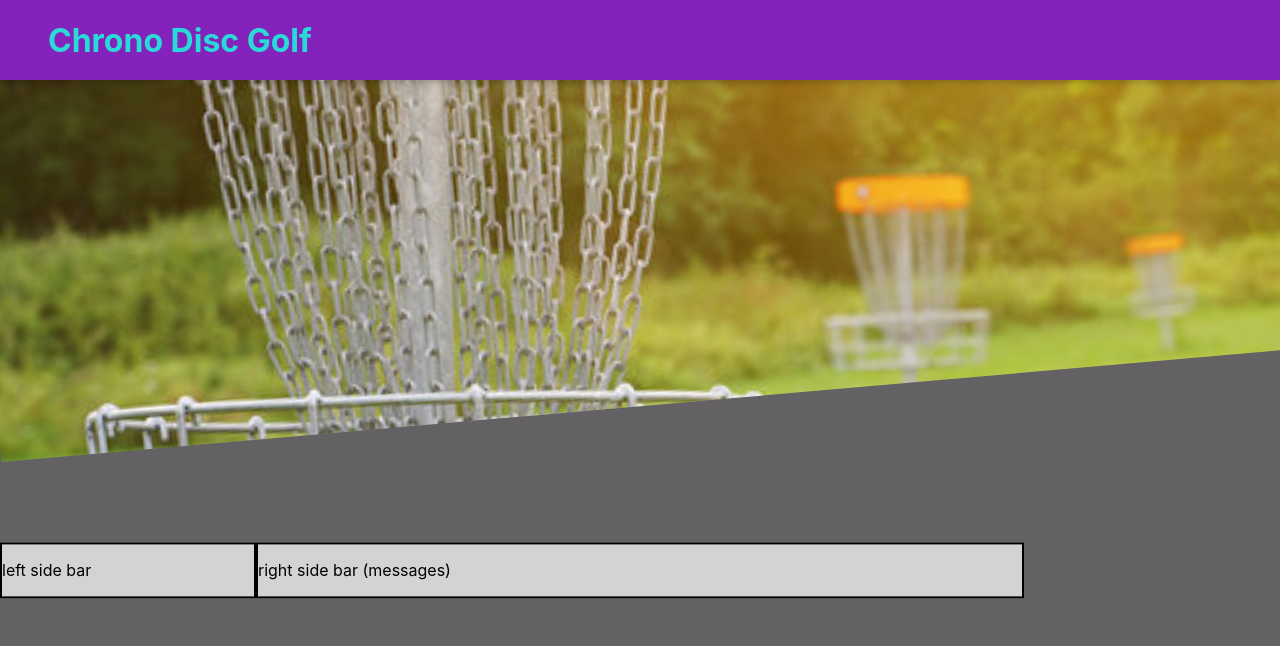
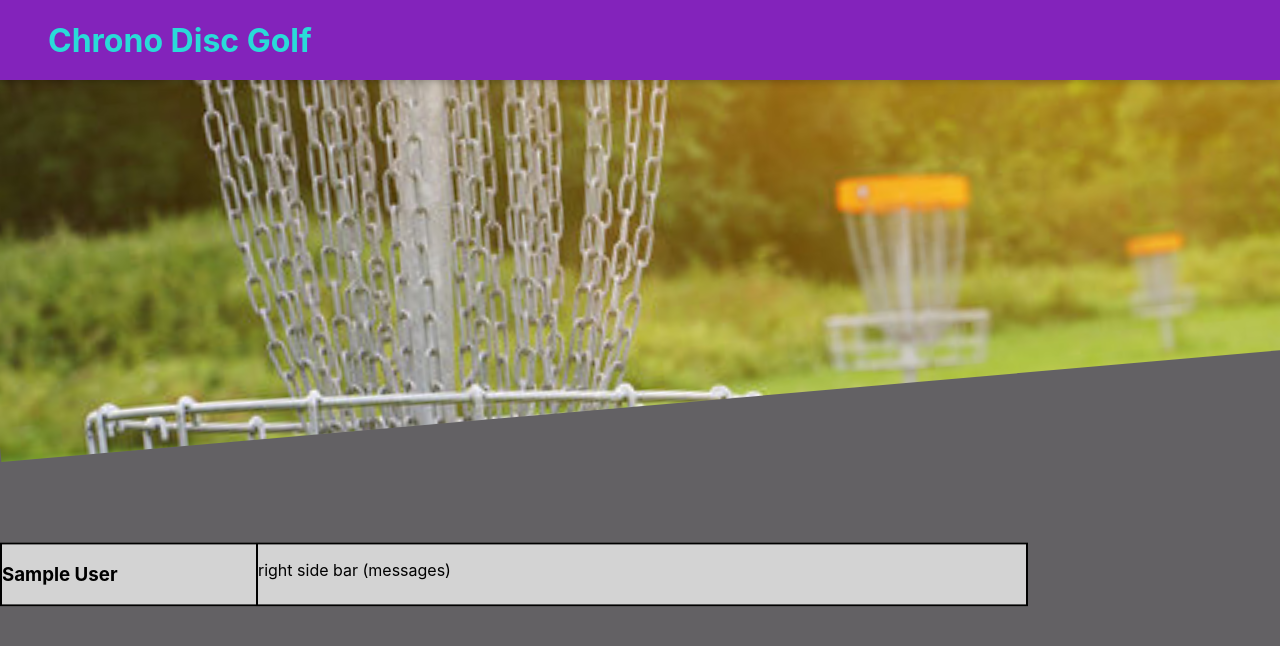
Before and after one commit to NicholasCorcoran/DiscGolf, a React (Create React App) app: page /player in a window 1280 px wide. Shown: the top 646 px of the page. Built offline with nearby package versions, Linux system fonts and the light colour scheme; no server answers; sample sign-in values are in the browser's storage.

Commit message:
Signup fixes and leftsidebar
Created left side bar still in production.
made fixes to signup form

```diff
--- a/src/components/ScoreCard/ScoreCard.tsx
+++ b/src/components/ScoreCard/ScoreCard.tsx
@@ -32,7 +32,8 @@ export const ScoreCard: React.FC<{
   return (
     <>
       <div>
-        {data.map((i) => {
+        {data
+          ? data.map((i) => {
               return (
                 <div key={Math.random()} className={classes.card}>
                   <div>
@@ -54,7 +55,8 @@ export const ScoreCard: React.FC<{
                   <p key={Math.random()}>{i.date.substring(0, 10)}</p>
                 </div>
               );
-        })}
+            })
+          : null}
       </div>
     </>
   );
--- a/src/components/Signup/Signup.tsx
+++ b/src/components/Signup/Signup.tsx
@@ -12,6 +12,24 @@ import { AuthDataFormat } from "../../models/authDataFormat";
 import { updateProfile } from "firebase/auth";
 import { Card } from "../UI/Cards/Card";
 import { useNavigate } from "react-router-dom";
+import { chronoFirebase } from "../../http";
+
+type signupForms = {
+  displayName: string;
+  fName: string;
+  lName: string;
+};
+
+const createUser = (uid: string, data: signupForms) => {
+  chronoFirebase
+    .post(`/PlayerData/${uid}.json`, JSON.stringify(data))
+    .then(function (response) {
+      console.log(response);
+    })
+    .catch(function (error) {
+      console.log(error);
+    });
+};
 
 export const Signup: React.FC = () => {
   const authc = auth;
@@ -30,7 +48,7 @@ export const Signup: React.FC = () => {
       console.log("hello");
       const authData = userCredential.user;
       updateProfile(authData, {
-        displayName: userData.fName,
+        displayName: userData.dName,
         photoURL:
           "https://cdn.pixabay.com/photo/2015/10/05/22/37/blank-profile-picture-973460_960_720.png",
       });
@@ -43,6 +61,12 @@ export const Signup: React.FC = () => {
       );
       localStorage.setItem("token", JSON.stringify(token));
       localStorage.setItem("player_uid", JSON.stringify(authData.uid));
+      const signupData = {
+        displayName: userData.dName,
+        fName: userData.fName,
+        lName: userData.lName,
+      } as signupForms;
+      createUser(authData.uid, signupData);
       ctx.userSignedIn(userInfo);
       ctx.login();
       nav("/player");
--- a/src/components/Signup/SignupForm.tsx
+++ b/src/components/Signup/SignupForm.tsx
@@ -50,8 +50,8 @@ export const SignupForm: React.FC<{
         id="displayname"
         type="text"
         name="displayname"
-        onBlur={props.onFNBlur}
-        onChange={props.onFNameChange}
+        onBlur={props.onDBlur}
+        onChange={props.onDNameChange}
       />
       <label htmlFor="fname" className={classes.label5}>
         First Name
--- a/src/components/UI/Forms/UserForm.tsx
+++ b/src/components/UI/Forms/UserForm.tsx
@@ -65,6 +65,7 @@ export const UserForm: React.FC<{
   };
   const onDNameChangeHandler = (event: React.ChangeEvent<HTMLInputElement>) => {
     setDName(event.target.value);
+    console.log(dName);
   };
 
   const onEmailBlur = () => {
@@ -96,11 +97,11 @@ export const UserForm: React.FC<{
 
   const onDBlur = () => {
     if (dName.trim() !== "") {
-      setFNValid(true);
+      setDValid(true);
     } else {
-      setFNValid(false);
+      setDValid(false);
     }
-    setFNTouched(true);
+    setDTouched(true);
   };
 
   const onFNBlur = () => {
@@ -133,6 +134,7 @@ export const UserForm: React.FC<{
           email,
           password,
           repassword,
+          dName,
           fName,
           lName
         );
@@ -156,6 +158,7 @@ export const UserForm: React.FC<{
           email,
           password,
           repassword,
+          dName,
           fName,
           lName
         );
--- /dev/null
+++ b/src/components/Welcome/LeftSideBar.tsx
@@ -0,0 +1,25 @@
+import React from "react";
+import { auth } from "../../firebaseSetup";
+import { onAuthStateChanged } from "firebase/auth";
+import { useNavigate } from "react-router-dom";
+
+export const LeftSideBar = () => {
+  const [dName, setDName] = React.useState<string | null>("");
+  const nav = useNavigate();
+
+  React.useEffect(() => {
+    onAuthStateChanged(auth, (user) => {
+      if (user) {
+        setDName(user.displayName);
+      } else {
+        nav("/");
+      }
+    });
+  }, [nav]);
+
+  return (
+    <>
+      <h3>{dName}</h3>
+    </>
+  );
+};
--- a/src/components/Welcome/SideBar.module.css
+++ b/src/components/Welcome/SideBar.module.css
@@ -2,7 +2,7 @@
   background-color: lightgray;
   border: 2px solid black;
 
-  width: auto;
+  width: 100%;
   height: fill;
   display: flex;
 }
--- a/src/components/Welcome/Welcome.tsx
+++ b/src/components/Welcome/Welcome.tsx
@@ -3,6 +3,7 @@ import { ScoreCardFeed } from "./ScoreCardFeed";
 import { UserContext } from "../../context/user-context";
 import classes from "./Welcome.module.css";
 import { SideBar } from "./SideBar";
+import { LeftSideBar } from "./LeftSideBar";
 
 export const Welcome = () => {
   const ctx = React.useContext(UserContext);
@@ -11,7 +12,7 @@ export const Welcome = () => {
     <>
       <div className={classes.cont}>
         <SideBar>
-          <p>left side bar</p>
+          <LeftSideBar />
         </SideBar>
         <ScoreCardFeed />
         <SideBar>
--- a/src/models/userFormat.ts
+++ b/src/models/userFormat.ts
@@ -2,9 +2,9 @@ export class UserFormatType {
   email: string;
   password: string;
   repassword: string;
+  dName: string;
   fName: string;
   lName: string;
-
 
   // constructor(userEmail: string, formHtmlName: string, formInputLabel: string){
   //     this.email= userEmail;
@@ -13,10 +13,18 @@ export class UserFormatType {
   //     this.id = new Date().toISOString();
   // }
 
-    constructor(userEmail: string, userPassword: string, userRepassword:string, userFName: string, userLName: string){
+  constructor(
+    userEmail: string,
+    userPassword: string,
+    userRepassword: string,
+    displayName: string,
+    userFName: string,
+    userLName: string
+  ) {
     this.email = userEmail;
     this.password = userPassword;
     this.repassword = userRepassword;
+    this.dName = displayName;
     this.fName = userFName;
     this.lName = userLName;
   }
```
Lines whose indentation alone changed are shown as unchanged.
